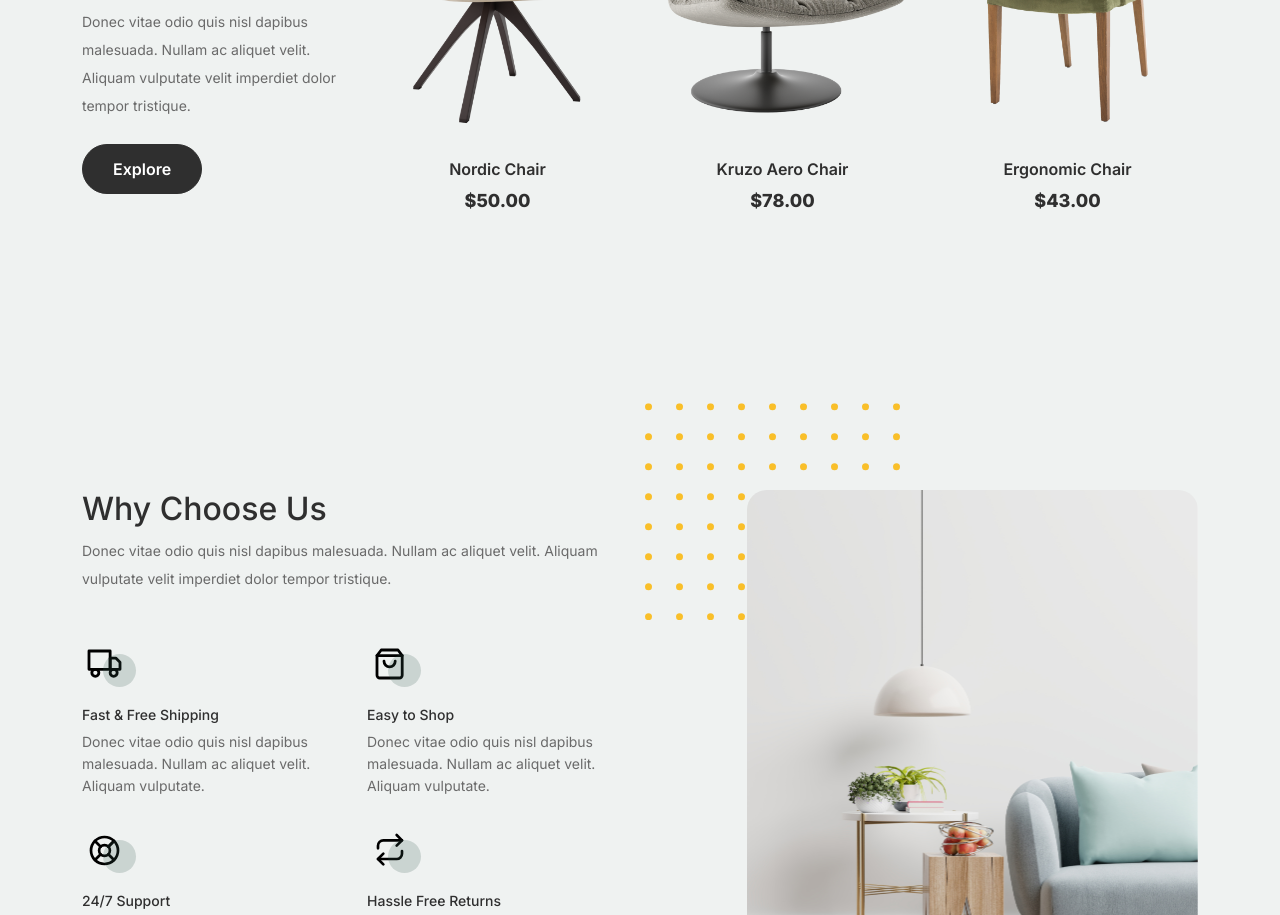
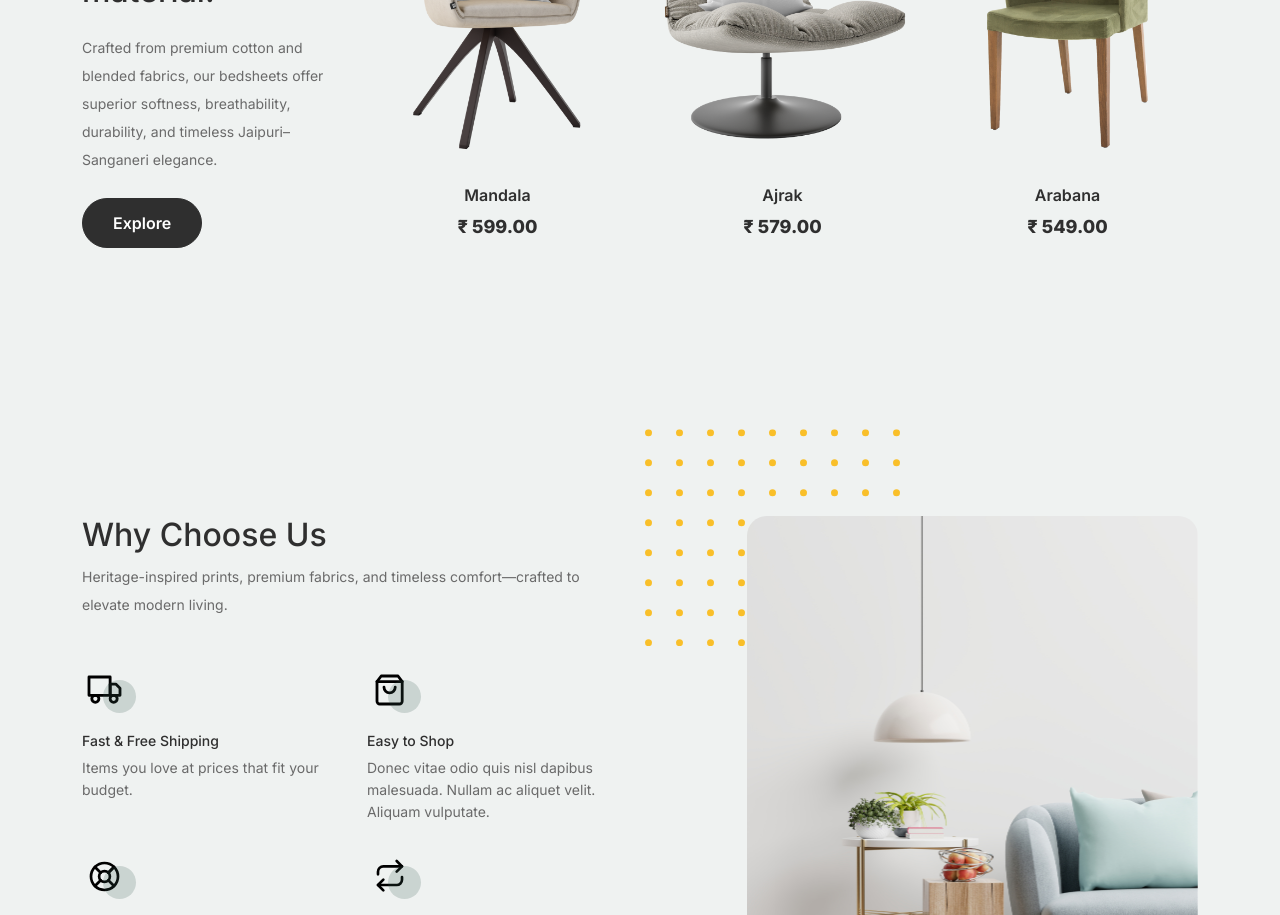
Before and after one commit to vastrashailii/vs, a plain HTML site: page index.html in a window 1280 px wide. Shown: the part 827-1742 px from the top of the page. Drawn offline with Linux system fonts and the light colour scheme.

Commit message:
Update index.html

```diff
--- a/index.html
+++ b/index.html
@@ -21,7 +21,7 @@
 		<link href="https://cdnjs.cloudflare.com/ajax/libs/font-awesome/6.0.0-beta3/css/all.min.css" rel="stylesheet">
 		<link href="css/tiny-slider.css" rel="stylesheet">
 		<link href="css/style.css" rel="stylesheet">
-		<title>Furni Free Bootstrap 5 Template for Furniture and Interior Design Websites by Untree.co </title>
+		<title>Vastra Shailii - Home Furnishing & women's Wear</title>
 	</head>
 
 	<body>
@@ -30,7 +30,7 @@
 		<nav class="custom-navbar navbar navbar navbar-expand-md navbar-dark bg-dark" arial-label="Furni navigation bar">
 
 			<div class="container">
-				<a class="navbar-brand" href="index.html">Furni<span>.</span></a>
+				<a class="navbar-brand" href="index.html">Vastra Shailii<span>.</span></a>
 
 				<button class="navbar-toggler" type="button" data-bs-toggle="collapse" data-bs-target="#navbarsFurni" aria-controls="navbarsFurni" aria-expanded="false" aria-label="Toggle navigation">
 					<span class="navbar-toggler-icon"></span>
@@ -44,7 +44,7 @@
 						<li><a class="nav-link" href="shop.html">Shop</a></li>
 						<li><a class="nav-link" href="about.html">About us</a></li>
 						<li><a class="nav-link" href="services.html">Services</a></li>
-						<li><a class="nav-link" href="blog.html">Blog</a></li>
+					<!--	<li><a class="nav-link" href="blog.html">Blog</a></li> -->
 						<li><a class="nav-link" href="contact.html">Contact us</a></li>
 					</ul>
 
@@ -64,9 +64,9 @@
 					<div class="row justify-content-between">
 						<div class="col-lg-5">
 							<div class="intro-excerpt">
-								<h1>Modern Interior <span clsas="d-block">Design Studio</span></h1>
-								<p class="mb-4">Donec vitae odio quis nisl dapibus malesuada. Nullam ac aliquet velit. Aliquam vulputate velit imperdiet dolor tempor tristique.</p>
-								<p><a href="" class="btn btn-secondary me-2">Shop Now</a><a href="#" class="btn btn-white-outline">Explore</a></p>
+								<h1>Heritage Print<span clsas="d-block">Luxury Comfort</span></h1>
+								<p class="mb-4">Inspired by Rajasthan’s timeless heritage, we offer exquisite Jaipuri & Sanganeri print bedsheets crafted in fine cotton and blended fabrics, available in single and double sizes.</p>
+								<p><a href="" class="btn btn-secondary me-2">Shop Now</a>
 							</div>
 						</div>
 						<div class="col-lg-7">
@@ -87,7 +87,7 @@
 					<!-- Start Column 1 -->
 					<div class="col-md-12 col-lg-3 mb-5 mb-lg-0">
 						<h2 class="mb-4 section-title">Crafted with excellent material.</h2>
-						<p class="mb-4">Donec vitae odio quis nisl dapibus malesuada. Nullam ac aliquet velit. Aliquam vulputate velit imperdiet dolor tempor tristique. </p>
+						<p class="mb-4">Crafted from premium cotton and blended fabrics, our bedsheets offer superior softness, breathability, durability, and timeless Jaipuri–Sanganeri elegance. </p>
 						<p><a href="shop.html" class="btn">Explore</a></p>
 					</div>
 					<!-- End Column 1 -->
@@ -96,8 +96,8 @@
 					<div class="col-12 col-md-4 col-lg-3 mb-5 mb-md-0">
 						<a class="product-item" href="cart.html">
 							<img src="images/product-1.png" class="img-fluid product-thumbnail">
-							<h3 class="product-title">Nordic Chair</h3>
-							<strong class="product-price">$50.00</strong>
+							<h3 class="product-title">Mandala</h3>
+							<strong class="product-price">₹ 599.00</strong>
 
 							<span class="icon-cross">
 								<img src="images/cross.svg" class="img-fluid">
@@ -110,8 +110,8 @@
 					<div class="col-12 col-md-4 col-lg-3 mb-5 mb-md-0">
 						<a class="product-item" href="cart.html">
 							<img src="images/product-2.png" class="img-fluid product-thumbnail">
-							<h3 class="product-title">Kruzo Aero Chair</h3>
-							<strong class="product-price">$78.00</strong>
+							<h3 class="product-title">Ajrak</h3>
+							<strong class="product-price">₹ 579.00</strong>
 
 							<span class="icon-cross">
 								<img src="images/cross.svg" class="img-fluid">
@@ -124,8 +124,8 @@
 					<div class="col-12 col-md-4 col-lg-3 mb-5 mb-md-0">
 						<a class="product-item" href="cart.html">
 							<img src="images/product-3.png" class="img-fluid product-thumbnail">
-							<h3 class="product-title">Ergonomic Chair</h3>
-							<strong class="product-price">$43.00</strong>
+							<h3 class="product-title">Arabana</h3>
+							<strong class="product-price">₹ 549.00</strong>
 
 							<span class="icon-cross">
 								<img src="images/cross.svg" class="img-fluid">
@@ -145,7 +145,7 @@
 				<div class="row justify-content-between">
 					<div class="col-lg-6">
 						<h2 class="section-title">Why Choose Us</h2>
-						<p>Donec vitae odio quis nisl dapibus malesuada. Nullam ac aliquet velit. Aliquam vulputate velit imperdiet dolor tempor tristique.</p>
+						<p>Heritage-inspired prints, premium fabrics, and timeless comfort—crafted to elevate modern living.</p>
 
 						<div class="row my-5">
 							<div class="col-6 col-md-6">
@@ -154,7 +154,7 @@
 										<img src="images/truck.svg" alt="Image" class="imf-fluid">
 									</div>
 									<h3>Fast &amp; Free Shipping</h3>
-									<p>Donec vitae odio quis nisl dapibus malesuada. Nullam ac aliquet velit. Aliquam vulputate.</p>
+									<p>Items you love at prices that fit your budget.</p>
 								</div>
 							</div>
 
```
